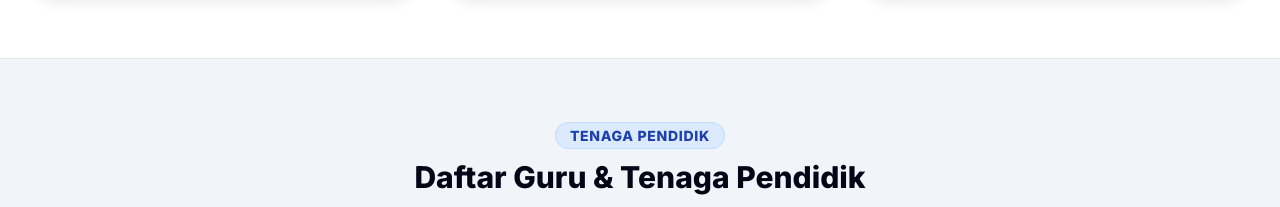
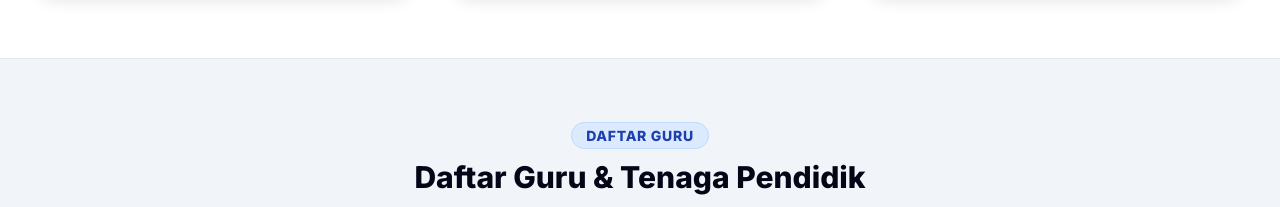
Before and after one commit to rafifirmansyah955-dotcom/Website_sekolah, a plain HTML site: page index.html in a window 1280 px wide. Shown: the part 2180-2387 px from the top of the page. Drawn offline with nearby package versions, Linux system fonts and the light colour scheme; animation ran at ten frames a second.

Commit message:
Update index.html

```diff
--- a/index.html
+++ b/index.html
@@ -450,7 +450,7 @@
     <section id="guru" class="py-12 sm:py-16 bg-slate-100 dark:bg-slate-950 border-t border-slate-200 dark:border-slate-800">
         <div class="max-w-7xl mx-auto px-4 sm:px-6 lg:px-8">
             <div class="reveal-up text-center max-w-2xl mx-auto mb-8 sm:mb-10">
-                <span class="text-blue-800 dark:text-blue-200 font-extrabold text-xs sm:text-sm tracking-wider uppercase bg-blue-100 dark:bg-blue-900/70 border border-blue-200 dark:border-blue-700 px-3.5 py-1 rounded-full">Tenaga Pendidik</span>
+                <span class="text-blue-800 dark:text-blue-200 font-extrabold text-xs sm:text-sm tracking-wider uppercase bg-blue-100 dark:bg-blue-900/70 border border-blue-200 dark:border-blue-700 px-3.5 py-1 rounded-full">Daftar Guru</span>
                 <h2 class="text-2xl sm:text-3xl font-extrabold text-slate-950 dark:text-white mt-3">Daftar Guru & Tenaga Pendidik</h2>
                 <p class="text-slate-700 dark:text-slate-300 text-sm sm:text-base mt-2">Dewan guru dan tenaga pendidik SMP Negeri 8 Tenggarong.</p>
             </div>
```
